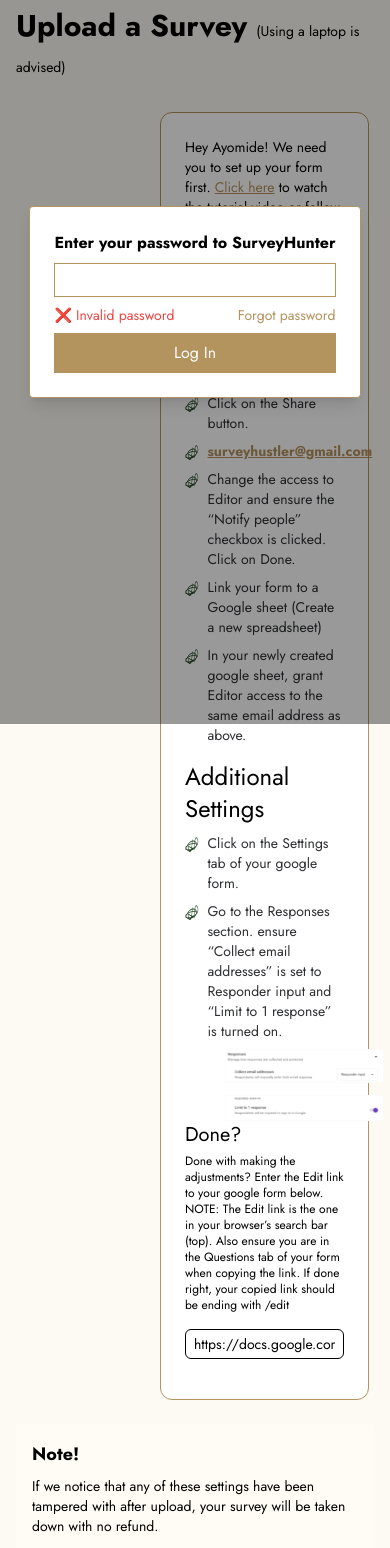
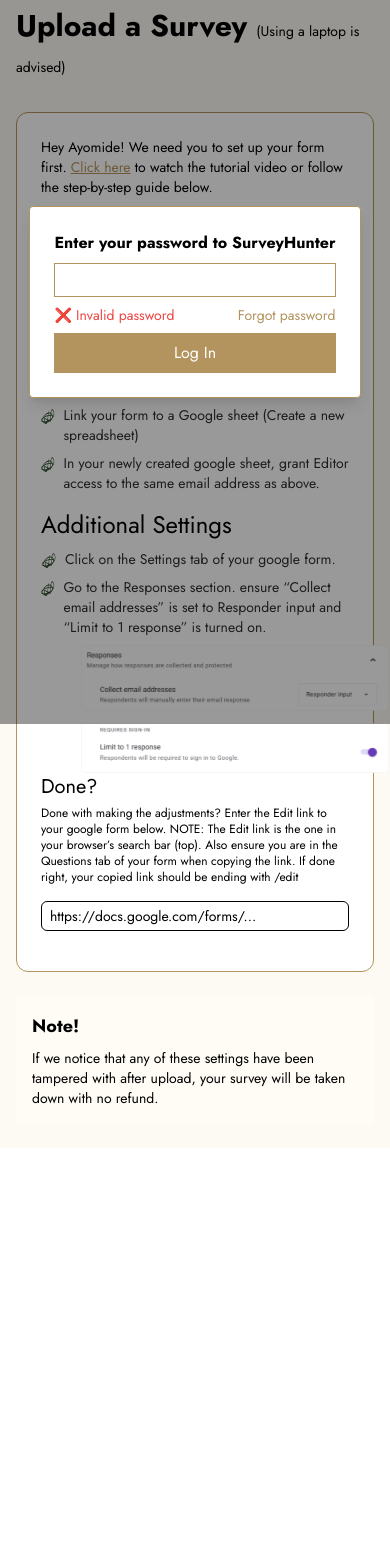
Before and after one commit to Amakahhh/uploadsurvey3.0, a Next.js app: page / in a window 390 px wide. Shown: the part 120-1668 px from the top of the page. After the commit the page ends 1268 px from the top, so only its background shows below. Built offline with nearby package versions, Linux system fonts and the light colour scheme.

Commit message:
Update SurveyPage layout and button responsiveness

```diff
--- a/app/InstructionsSection.tsx
+++ b/app/InstructionsSection.tsx
@@ -39,7 +39,7 @@
   ];
 
   return (
-    <div className="flex-1 bg-white border border-[#B3935E] p-6 rounded-xl text-sm ml-36 w-7/12">
+    <div className="bg-white border border-[#B3935E] p-6 rounded-xl text-sm w-full ml-0 md:w-[800px] md:ml-[20px] max-w-full">
       <p className="text-sm mb-4">
         Hey Ayomide! We need you to set up your form first.
         <button
--- a/app/page.tsx
+++ b/app/page.tsx
@@ -19,7 +19,7 @@
         <div className="flex items-center gap-2 ml-auto"></div>
       </div>
 
-      {/* Login */}
+      {/* Login & Modals */}
       {!isLoggedIn && <LoginOverlay setIsLoggedInAction={setIsLoggedIn} />}
       {showVideo && <VideoModal setShowVideoAction={setShowVideo} />}
 
@@ -37,11 +37,36 @@
       </div>
 
       {/* Page Content Switch */}
+      {/* This container centers the content and handles the desktop/mobile layout switch */}
       <div className="flex flex-col lg:flex-row max-w-6xl mx-auto w-full px-4 py-6 gap-6">
         {step === 'instructions' && (
           <>
-            <InstructionsSection setShowVideoAction={setShowVideo} />
-            <div className="lg:w-1/3 w-full bg-[#FFFCF5] p-4 rounded text-sm">
+            {/* --- MODIFICATION START: Wrapped Instructions and Button in a single column container --- */}
+            {/* This div acts as the main content column. lg:flex-1 makes it take the remaining space on desktop. */}
+            <div className="flex flex-col w-full lg:flex-1">
+              <InstructionsSection setShowVideoAction={setShowVideo} />
+
+              {/* The "Next" button is now inside this column */}
+              {isLoggedIn && (
+                // Added mt-6 for spacing between instructions and the button
+                <div className="mt-6">
+                  <button
+                    // w-full: Full width on mobile (respecting parent padding)
+                    // md:w-[515px]: Fixed width on medium screens and up
+                    // block mx-auto: Centers the button within this column
+                    className="bg-[#B3935E] text-white py-2 px-3 border border-[#B3935E] rounded-[9px] w-full md:w-[515px] block mx-auto"
+                    onClick={() => setStep('surveyInfoForm')}
+                  >
+                    Next
+                  </button>
+                </div>
+              )}
+            </div>
+            {/* --- MODIFICATION END --- */}
+
+            {/* Note Sidebar */}
+            {/* Added lg:self-start to prevent the sidebar from stretching to the full height of the main column on desktop */}
+            <div className="lg:w-1/3 w-full bg-[#FFFCF5] p-4 rounded text-sm lg:self-start">
               <h3 className="font-bold text-lg mb-2">Note!</h3>
               <p>
                 If we notice that any of these settings have been tampered with after upload,
@@ -54,18 +79,7 @@
         {step === 'surveyInfoForm' && <SurveyInfoForm />}
       </div>
 
-      {/* Button to switch to form directly */}
-      {isLoggedIn && step === 'instructions' && (
-        <div className="w-full flex  mt-4 mb-10">
-        <button
-          className="bg-[#B3935E] text-white py-2 px-3 rounded-md w-1/5"
-
-          onClick={() => setStep('surveyInfoForm')}
-        >        git add .
-          Next
-        </button>
-        </div>
-      )}
+      {/* --- The previous standalone button container has been removed and integrated above --- */}
     </div>
   );
 }
```
